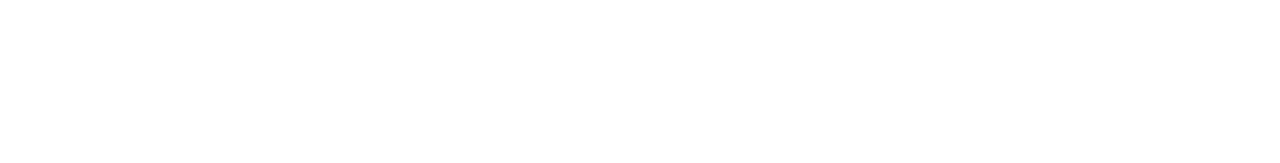
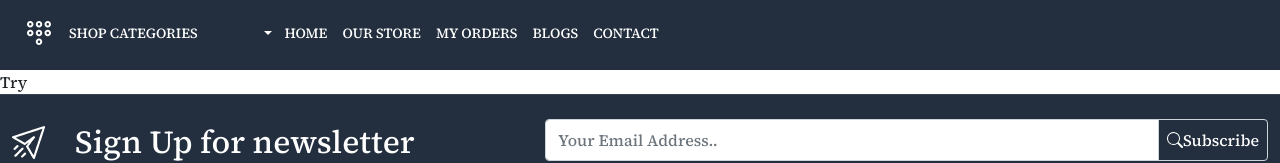
Before and after one commit to Shubham-hmh/developer-front, a React (Create React App) app: page /try in a window 1280 px wide. Before the commit this address had no page. Shown: the part 147-310 px from the top of the page. Built offline with nearby package versions, Linux system fonts and the light colour scheme.

Commit message:
try.js and app.js is modify

```diff
--- a/src/App.js
+++ b/src/App.js
@@ -24,6 +24,7 @@ import { PrivateRoutes } from './routing/PrivateRoute';
 import { OpenRoutes } from './routing/OpenRoutes';
 import Orders from './pages/Orders';
 import Profile from './pages/Profile';
+import Try from './pages/Try';
 function App() {
   return (
     <>
@@ -35,6 +36,7 @@ function App() {
             <Route path='contact' element={<Contact />} />
             <Route path='product' element={<OurStore/>} />
             <Route path='product/:id' element={<SingleProduct/>} />
+            <Route path='try' element={<Try/>} />
 
             <Route path='blogs' element={<Blog/>} />
             <Route path='blogs/:id' element={<SingleBlog/>} />
--- /dev/null
+++ b/src/pages/Try.js
@@ -0,0 +1,9 @@
+import React from 'react'
+
+const Try = () => {
+  return (
+    <div>Try</div>
+  )
+}
+
+export default Try
```
Also changed, not shown: src/pages/Login.js (+6 -6 lines).
